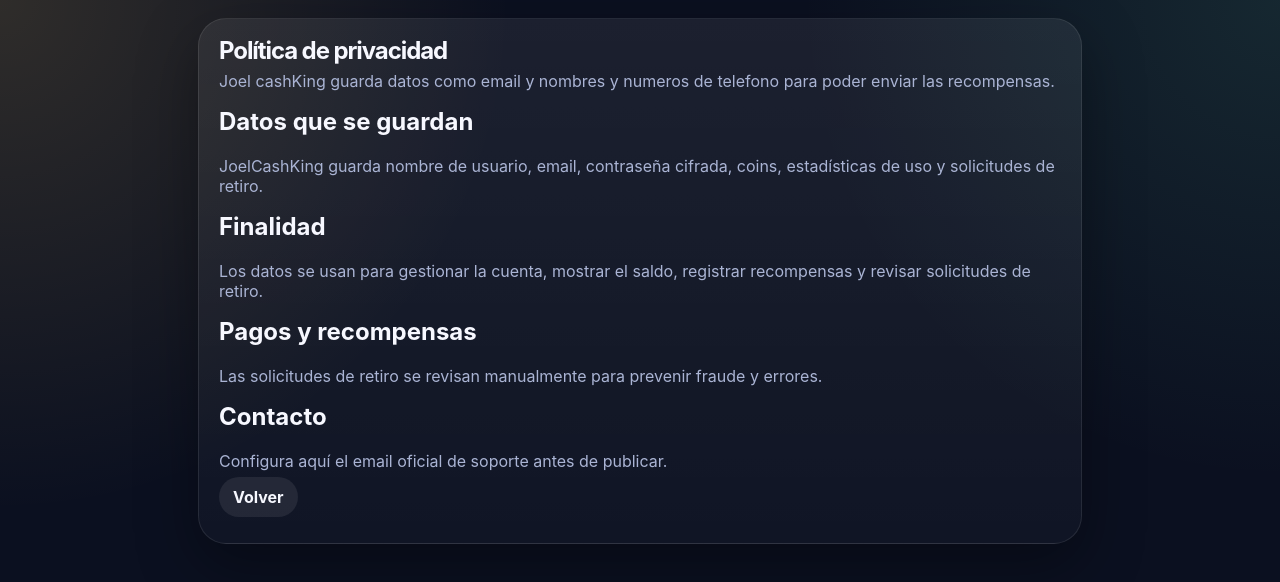
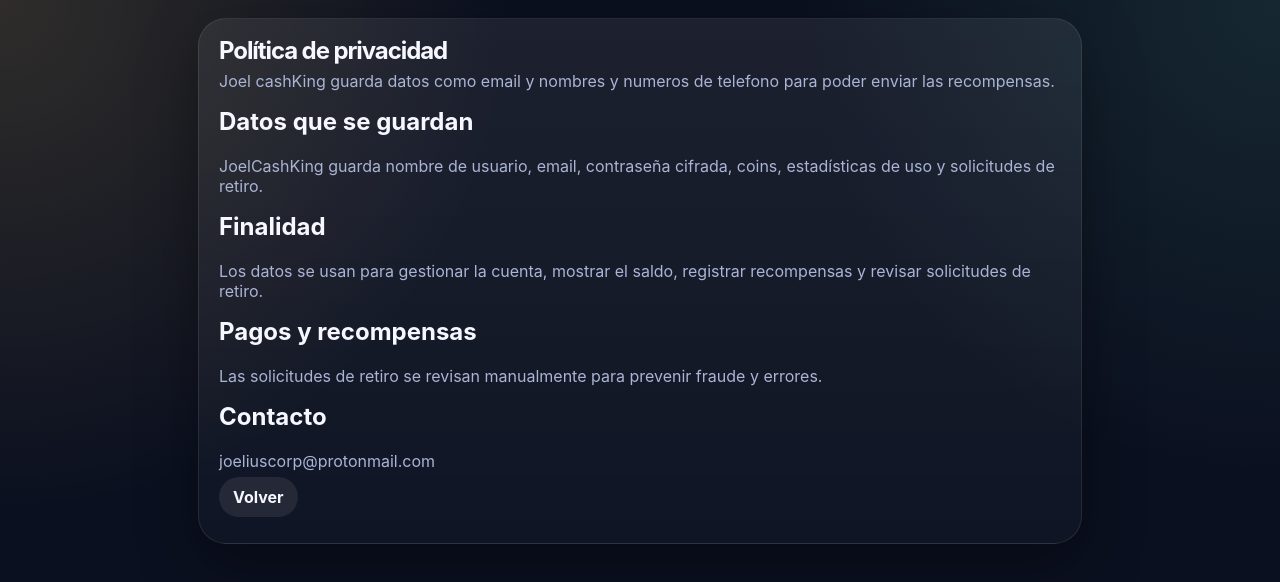
Before and after one commit to joelius20/JoelCashKing, a website: page public/privacy.html in a window 1280 px wide. Drawn offline with Linux system fonts and the light colour scheme.

Commit message:
Change support email in privacy.html
Updated the support email address in the privacy policy.

```diff
--- a/public/privacy.html
+++ b/public/privacy.html
@@ -18,7 +18,7 @@
       <h2>Pagos y recompensas</h2>
       <p>Las solicitudes de retiro se revisan manualmente para prevenir fraude y errores.</p>
       <h2>Contacto</h2>
-      <p>Configura aquí el email oficial de soporte antes de publicar.</p>
+      <p>joeliuscorp@protonmail.com</p>
       <p><a class="top-link" href="/">Volver</a></p>
     </article>
   </main>
```
